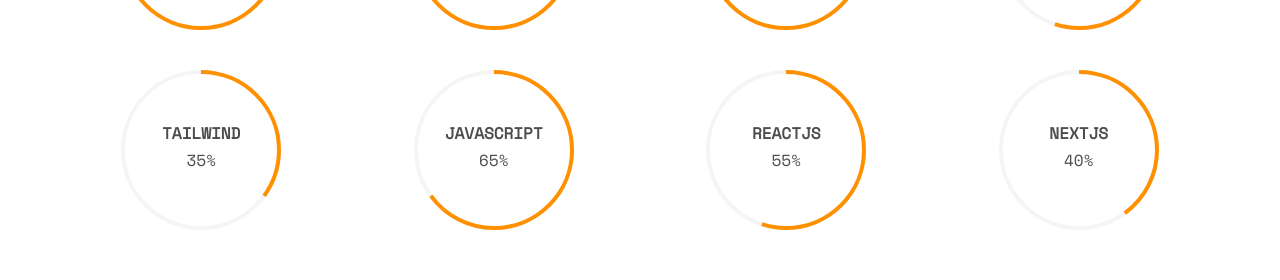
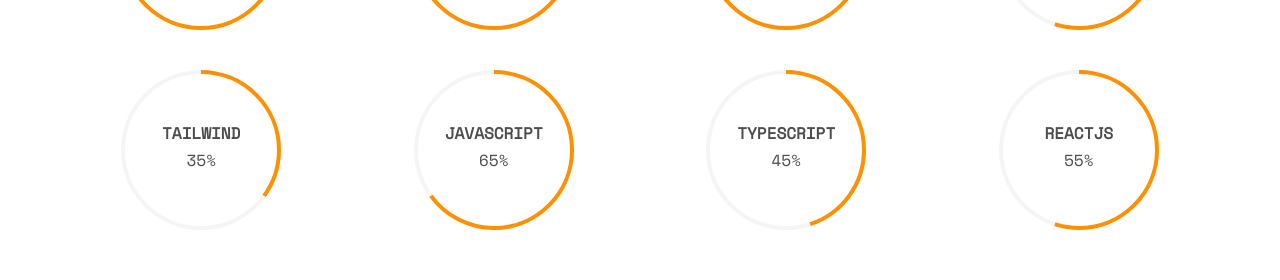
Before and after one commit to doniyor-eshmamatov/portfolio, a plain HTML site: page index.html in a window 1280 px wide. Shown: the part 4486-4766 px from the top of the page. Drawn offline with nearby package versions, Linux system fonts and the light colour scheme; files whose address does not match are found by name.

Commit message:
edited skills

```diff
--- a/index.html
+++ b/index.html
@@ -330,10 +330,10 @@
 						<div class="chart" data-percent="65"><span><strong>JAVASCRIPT</strong>65%</span></div>
 					</div>
 					<div class="col-md-3 col-sm-6 col-xs-12 text-center">
-						<div class="chart" data-percent="55"><span><strong>REACTJS</strong>55%</span></div>
+						<div class="chart" data-percent="45"><span><strong>TYPESCRIPT</strong>45%</span></div>
 					</div>
 					<div class="col-md-3 col-sm-6 col-xs-12 text-center">
-						<div class="chart" data-percent="40"><span><strong>NEXTJS</strong>40%</span></div>
+						<div class="chart" data-percent="55"><span><strong>REACTJS</strong>55%</span></div>
 					</div>
 				</div>
 			</div>
```
